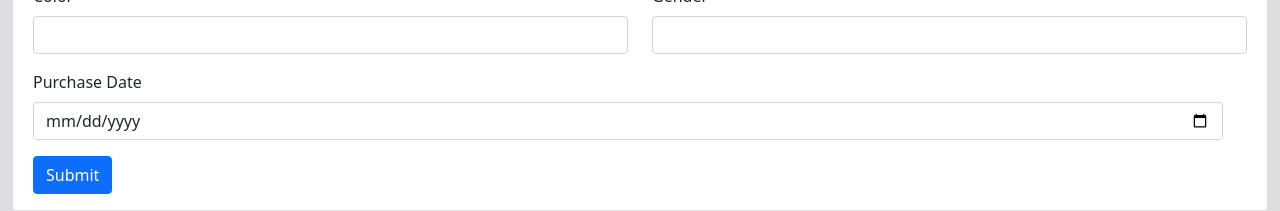
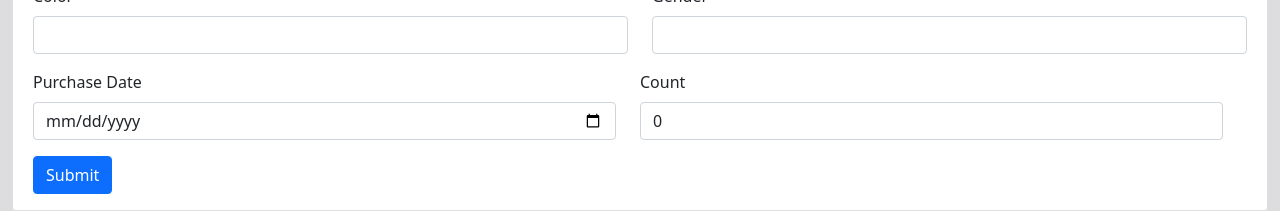
Before and after one commit to TrackMyFish/frontend, a React app: page / in a window 1280 px wide. Both pictures are taken after a click on the button "Add Fish". Shown: the part 387-598 px from the top of the page. Built offline with nearby package versions, Linux system fonts and the light colour scheme; no server answers.

Commit message:
Support fish count

```diff
--- a/src/components/FishTable/FishTable.js
+++ b/src/components/FishTable/FishTable.js
@@ -12,6 +12,7 @@
   const [color, setColor] = useState("");
   const [gender, setGender] = useState("");
   const [purchaseDate, setPurchaseDate] = useState("");
+  const [count, setCount] = useState(0);
 
   const [err, setErr] = useState("");
 
@@ -29,6 +30,7 @@
       gender,
       uppercaseGender,
       purchaseDate,
+      count,
     });
   };
 
@@ -111,6 +113,11 @@
                 headerClassName: "text-start",
               },
             ],
+          },
+          {
+            Header: "Count",
+            accessor: "count",
+            headerClassName: "text-start",
           },
           {
             className: "text-center",
@@ -261,11 +268,28 @@
                           <input
                             type="date"
                             className="form-control"
-                            id="inputColor"
+                            id="inputPurchaseDate"
                             onChange={(e) =>
                               setErr("") || setPurchaseDate(e.target.value)
                             }
                             value={purchaseDate}
+                          />
+                        </div>
+                      </div>
+                      <div className="col">
+                        <div className="mb-3">
+                          <label htmlFor="inputCount" className="form-label">
+                            Count
+                          </label>
+                          <input
+                            type="number"
+                            className="form-control"
+                            id="inputCount"
+                            min="0"
+                            onChange={(e) =>
+                              setErr("") || setCount(e.target.value)
+                            }
+                            value={count}
                           />
                         </div>
                       </div>
--- a/src/stores/RootStore/RootStore.js
+++ b/src/stores/RootStore/RootStore.js
@@ -67,6 +67,7 @@
     color,
     gender,
     purchaseDate,
+    count,
   }) => {
     axios({
       method: "post",
@@ -82,6 +83,7 @@
         color,
         gender: gender.toUpperCase(),
         purchaseDate,
+        count,
       },
     })
       .then((res) => {
```
